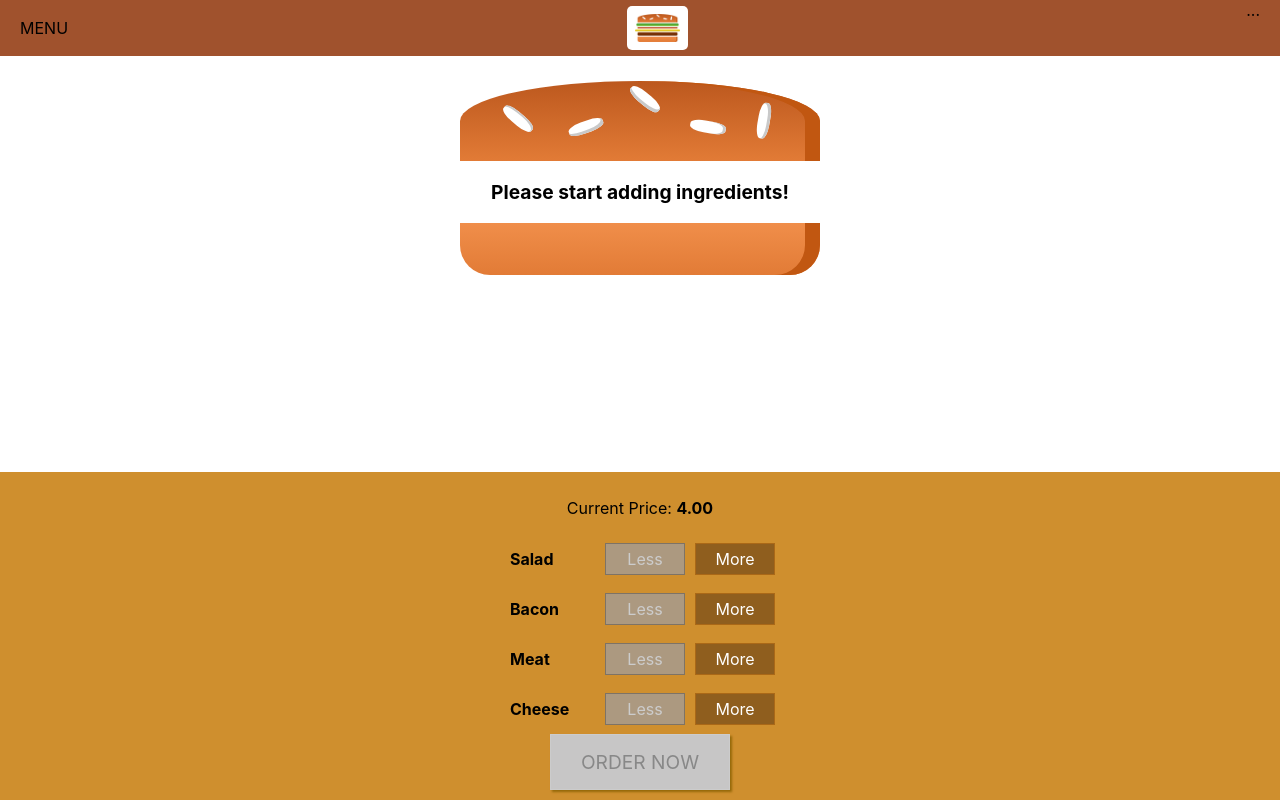
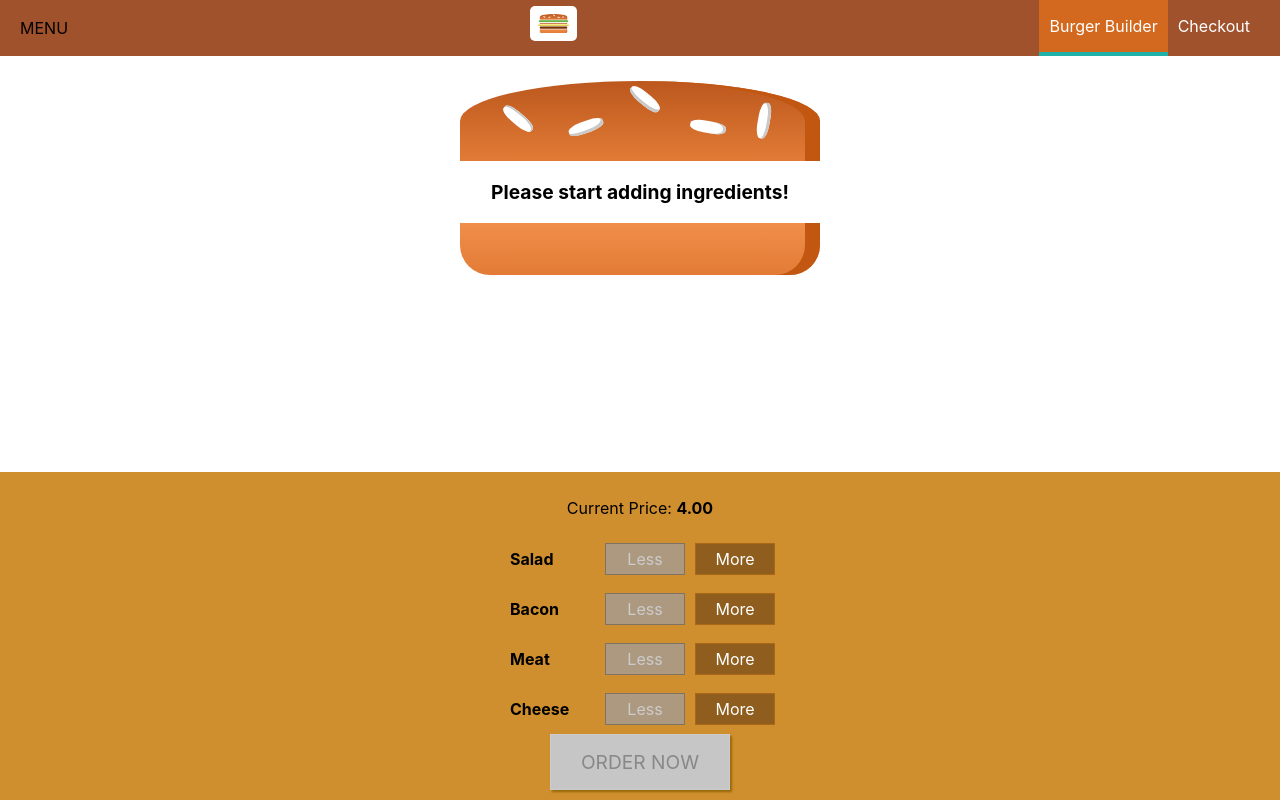
Before and after one commit to salindah/burger-app, a React (Create React App) app in the folder burgers/: page / in a window 1280 px wide. Built offline with nearby package versions, Linux system fonts and the light colour scheme.

Commit message:
Added side drawer

```diff
--- a/burgers/src/components/Layout/Layout.js
+++ b/burgers/src/components/Layout/Layout.js
@@ -1,16 +1,35 @@
-import React from 'react';
+import React, { Component } from 'react';
 
 import Aux from '../../hoc/Aux';
 import Toolbar from '../Navigation/Toolbar/Toolbar';
+import SideDrawer from '../Navigation/SideDrawer/SideDrawer';
 import classes from './Layout.module.css';
 
-const layout = (props) => (
-    <Aux>
-        <Toolbar />
-        <main className={classes.Content}>
-            {props.children}
-        </main>
-    </Aux>
-);
+class Layout extends Component {
 
-export default layout;
+    state = {
+        showSideDrawer: false
+    }
+
+    sideDrawerCloseHandler = () => {
+        this.setState({showSideDrawer: false});
+    }
+
+    sideDrawerOpenHandler = () => {
+        this.setState({showSideDrawer: true});
+    }
+
+    render() {
+        return (
+            <Aux>
+                <Toolbar clicked={this.sideDrawerOpenHandler}/>
+                <SideDrawer open={this.state.showSideDrawer} closed={this.sideDrawerCloseHandler}/>
+                <main className={classes.Content}>
+                    {this.props.children}
+                </main>
+            </Aux>
+        )
+    }
+}
+
+export default Layout;
--- a/burgers/src/components/Logo/Logo.js
+++ b/burgers/src/components/Logo/Logo.js
@@ -4,7 +4,7 @@
 import burgerLogo from '../../assets/images/app-logo.png';
 
 const logo = (props) => (
-    <div className={classes.Logo}>
+    <div className={classes.Logo} style={{height: props.height}}>
         <img src={burgerLogo} alt="My Burger" />
     </div>
 );
--- /dev/null
+++ b/burgers/src/components/Navigation/NavigationItems/NavigationItem/NavigationItem.js
@@ -0,0 +1,13 @@
+import React from 'react';
+
+import classes from './NavigationItem.module.css';
+const navigationItem = (props) => (
+    <li className={classes.NavigationItem}>
+        <a
+            className={props.active ? classes.active : null}
+            href={props.link}
+            >{props.children}</a>
+    </li>
+);
+
+export default navigationItem;
--- /dev/null
+++ b/burgers/src/components/Navigation/NavigationItems/NavigationItem/NavigationItem.module.css
@@ -0,0 +1,51 @@
+.NavigationItem{
+    margin: 10px 0;
+    box-sizing: border-box;
+    display: block;
+    height: 100%;
+    align-items: center;
+}
+
+.NavigationItem a {
+
+    color: brown;
+    text-decoration: none;
+    width: 100%;
+    box-sizing: border-box;
+    display: block;
+}
+
+.NavigationItem a:hover,
+.NavigationItem a:active,
+.NavigationItem a.active{
+    color: skyblue;
+}
+
+@media (min-width: 500px) {
+    .NavigationItem{
+        margin: 0;
+        box-sizing: border-box;
+        display: flex;
+        height: 100%;
+        align-items: center;
+    }
+
+    .NavigationItem a {
+
+        color: white;
+        text-decoration: none;
+        height: 100%;
+        padding: 16px 10px;
+        border-bottom: 4px solid transparent;
+        box-sizing: border-box;
+        display: block;
+    }
+
+    .NavigationItem a:hover,
+    .NavigationItem a:active,
+    .NavigationItem a.active{
+        background-color: chocolate;
+        border-bottom: 4px solid lightseagreen;
+        color: white;
+    }
+}
--- /dev/null
+++ b/burgers/src/components/Navigation/NavigationItems/NavigationItems.js
@@ -0,0 +1,13 @@
+import React from 'react';
+
+import classes from './NavigationItems.module.css';
+import NavigationItem from './NavigationItem/NavigationItem';
+
+const navigationItems = (props) => (
+    <ul className={classes.NavigationItems}>
+        <NavigationItem link="/" active>Burger Builder</NavigationItem>
+        <NavigationItem link="/">Checkout</NavigationItem>
+    </ul>
+);
+
+export default navigationItems;
--- /dev/null
+++ b/burgers/src/components/Navigation/NavigationItems/NavigationItems.module.css
@@ -0,0 +1,16 @@
+.NavigationItems{
+
+    margin: 0;
+    padding: 0;
+    list-style: none;
+    display: flex;
+    flex-flow: column;
+    align-items: left;
+    height: 100%;
+}
+
+@media (min-width: 500px) {
+    .NavigationItems{
+        flex-flow: row;
+    }
+}
--- /dev/null
+++ b/burgers/src/components/Navigation/SideDrawer/SideDrawer.js
@@ -0,0 +1,31 @@
+import React from 'react';
+
+import Logo from '../../Logo/Logo';
+import NavigationItems from '../NavigationItems/NavigationItems';
+import classes from './SideDrawer.module.css';
+import Backdrop from '../../UI/Backdrop/Backdrop';
+import Aux from '../../../hoc/Aux';
+
+const sideDrawer = (props) => {
+
+    let attachedClasses = [classes.SideDrawer, classes.Close];
+    if(props.open){
+        attachedClasses = [classes.SideDrawer, classes.Open];
+    }
+
+    return(
+        <Aux>
+            <Backdrop show={props.open} clicked={props.closed}/>
+            <div className={attachedClasses.join(' ')}>
+                <div className={classes.Logo}>
+                    <Logo />
+                </div>
+                <nav>
+                    <NavigationItems />
+                </nav>
+            </div>
+        </Aux>
+    );
+}
+
+export default sideDrawer;
--- /dev/null
+++ b/burgers/src/components/Navigation/SideDrawer/SideDrawer.module.css
@@ -0,0 +1,31 @@
+.SideDrawer{
+    position: fixed;
+    width: 280px;
+    max-width: 70%;
+    height: 100%;
+    left: 0;
+    top: 0;
+    z-index: 200;
+    background-color: white;
+    padding: 32px 16px;
+    box-sizing: border-box;
+    transition: transform 0.3s ease-out;
+}
+
+@media (min-width: 500px) {
+    .SideDrawer{
+        display: none;
+    }
+}
+
+.Open{
+    transform: translateX(0);
+}
+
+.Close{
+    transform: translateX(-100%);
+}
+
+.Logo{
+    height: 12%;
+}
--- a/burgers/src/components/Navigation/Toolbar/Toolbar.js
+++ b/burgers/src/components/Navigation/Toolbar/Toolbar.js
@@ -2,14 +2,17 @@
 
 import classes from './Toolbar.module.css';
 import Logo from '../../Logo/Logo';
+import NavigationItems from '../NavigationItems/NavigationItems';
 
 const toolbar = (props) => (
 
     <header className={classes.Toolbar}>
-        <div>MENU</div>
-        <Logo />
-        <nav>
-            ...
+        <div onClick={props.clicked}>MENU</div>
+        <div className={classes.Logo}>
+            <Logo />
+        </div>
+        <nav className={classes.DesktopOnly}>
+            <NavigationItems/>
         </nav>
     </header>
 );
--- a/burgers/src/components/Navigation/Toolbar/Toolbar.module.css
+++ b/burgers/src/components/Navigation/Toolbar/Toolbar.module.css
@@ -16,3 +16,13 @@
 .Toolbar nav{
     height: 100%;
 }
+
+.Logo{
+    height: 80%;
+}
+
+@media (max-width: 499px) {
+    .DesktopOnly{
+        display: none;
+    }
+}
```
